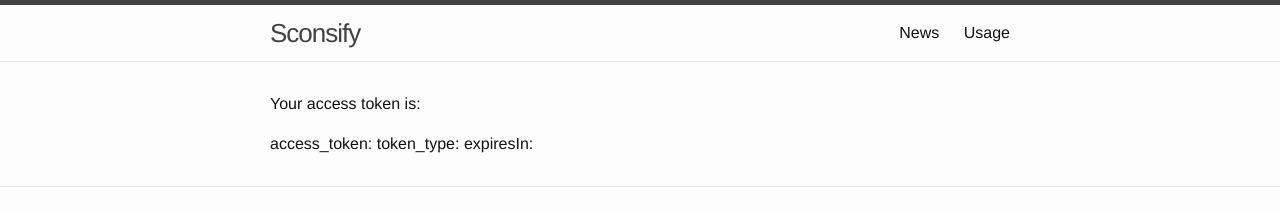
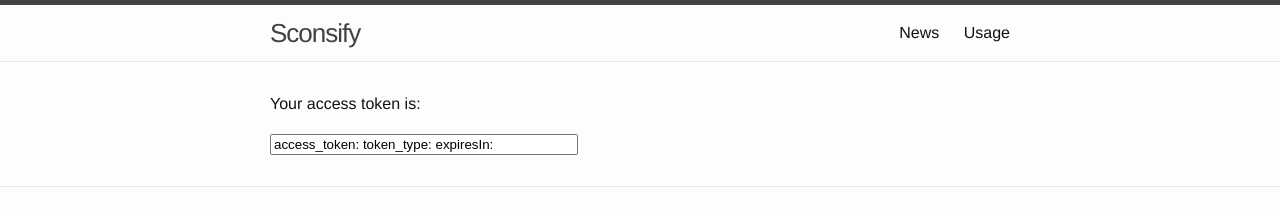
Before and after one commit to fabiofalci/fabiofalci.github.io, a plain HTML site: page sconsify-auth/index.html in a window 1280 px wide. Shown: the top 214 px of the page. Drawn offline with Linux system fonts and the light colour scheme.

Commit message:
Input text to hold the token and autoselect when focus

```diff
--- a/sconsify-auth/index.html
+++ b/sconsify-auth/index.html
@@ -42,7 +42,7 @@
     <div class="page-content">
       <div class="wrapper">
         <div style="margin-bottom: 1em">Your access token is:</div>
-        <div id="show-access-token">
+        <input id="show-access-token" type="text" readonly="readonly" style="width:300px" onclick="this.focus();this.select();">
     </div>
 
 <script>
@@ -56,7 +56,7 @@
     var accessToken = getParameterByName('access_token');
     var tokenType = getParameterByName('token_type');
     var expiresIn = getParameterByName('expires_in');
-    document.getElementById("show-access-token").innerHTML =
+    document.getElementById("show-access-token").value =
             "access_token:" + accessToken + " token_type:" + tokenType + " expiresIn:" + expiresIn;
 
 </script>
```
